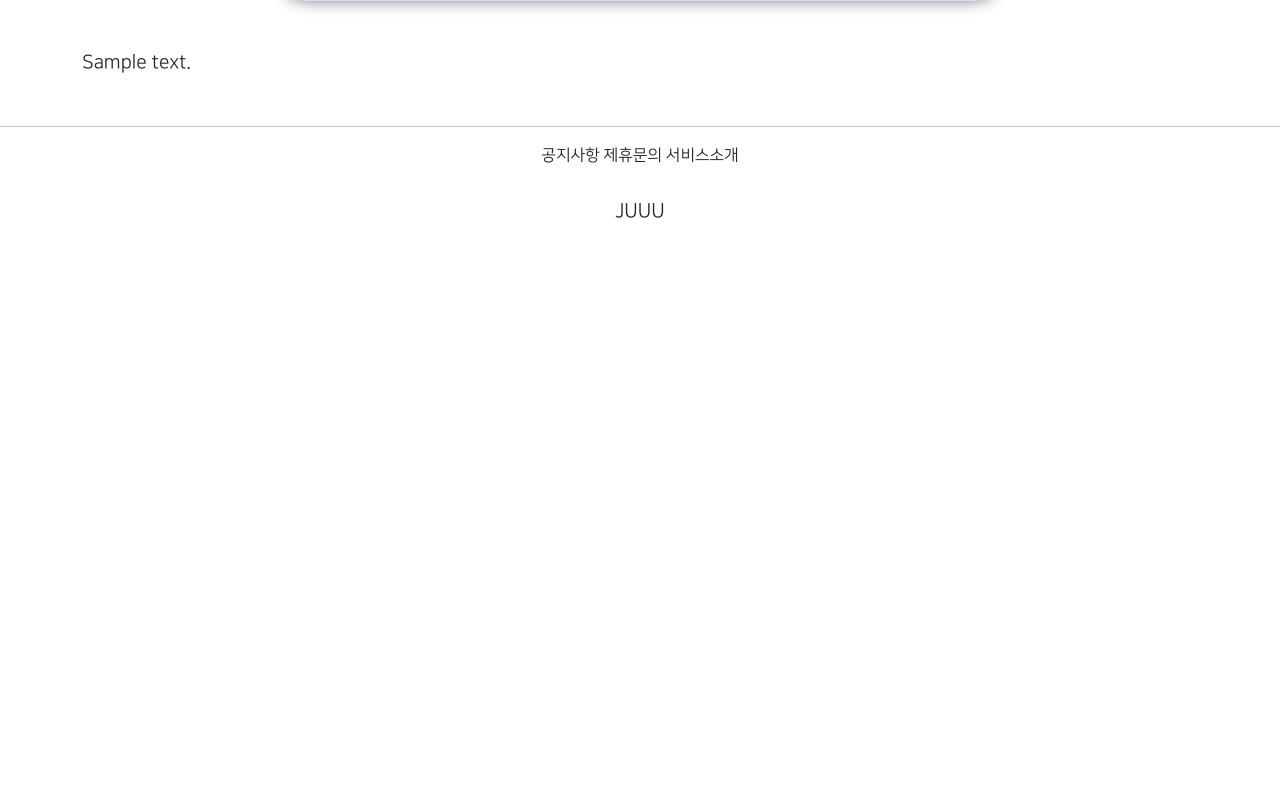
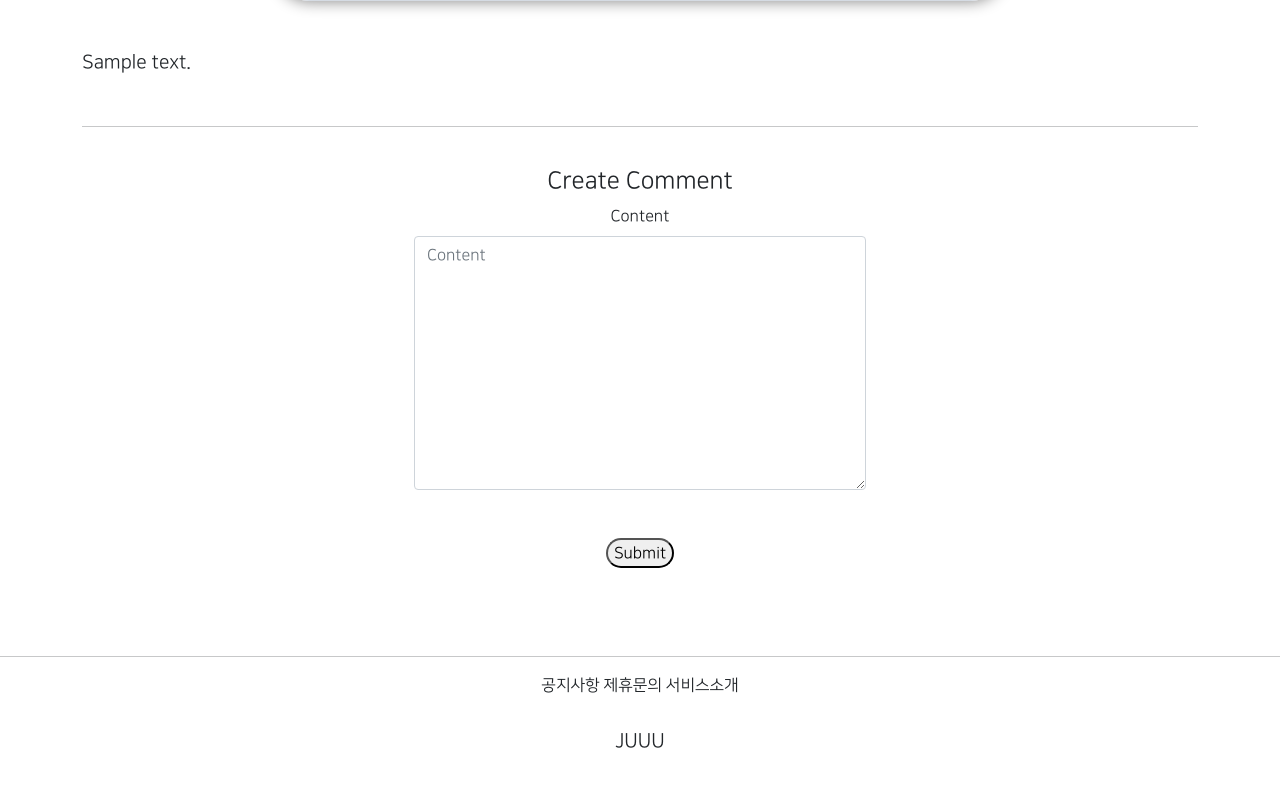
Before and after one commit to Lee-JuHwan/gis4_2, a Django app: page /articles/detail/1 in a window 1280 px wide. Shown: the part 856-1641 px from the top of the page. Before the commit the page ends 1074 px from the top, so only its background shows below. Run offline with Django 3.2, Linux system fonts and the light colour scheme; tables that the repository leaves empty hold one stand-in row (values such as "Sample post"); grey boxes marked "Sample" are stand-in pictures; parts of the project's set-up code (start-up, migrations or seed data) failed here and were passed over; some libraries are stand-ins or nearby versions; some web fonts are replaced.

Commit message:
8/10 commit 4

```diff
--- a/articleapp/templates/articleapp/detail.html
+++ b/articleapp/templates/articleapp/detail.html
@@ -29,6 +29,14 @@
             {% endif %}
         </div>
 
+        <hr>
+
+        <div class="text-center my-4">
+            {# 댓글 작성 #}
+            {% include 'commentapp/create.html' %}
+        </div>
+
+
     </div>
 
 
--- a/articleapp/views.py
+++ b/articleapp/views.py
@@ -5,10 +5,13 @@ from django.shortcuts import render
 from django.urls import reverse_lazy, reverse
 from django.utils.decorators import method_decorator
 from django.views.generic import CreateView, DetailView, UpdateView, DeleteView, ListView
+from django.views.generic.edit import FormMixin
 
 from articleapp.decorators import article_ownership_required
 from articleapp.forms import ArticleCreationForm
 from articleapp.models import Article
+from commentapp.forms import CommentCreationForm
+
 
 @method_decorator(login_required, 'get')
 @method_decorator(login_required, 'post')
@@ -24,8 +27,9 @@ class ArticleCreateView(CreateView):
     def get_success_url(self):
         return reverse('articleapp:detail', kwargs={'pk': self.object.pk})
 
-class ArticleDetailView(DetailView):
+class ArticleDetailView(DetailView, FormMixin):
     model = Article
+    form_class = CommentCreationForm
     context_object_name = 'target_article'
     template_name = 'articleapp/detail.html'
 
--- a/commentapp/templates/commentapp/create.html
+++ b/commentapp/templates/commentapp/create.html
@@ -1,7 +1,4 @@
-{% extends 'base.html' %}
 {% load bootstrap4 %}
-
-{% block content %}
 
     <div class="text-center mw-500 m-auto">
         <div>
@@ -18,4 +15,3 @@
             </form>
         </div>
     </div>
-{% endblock %}
```
